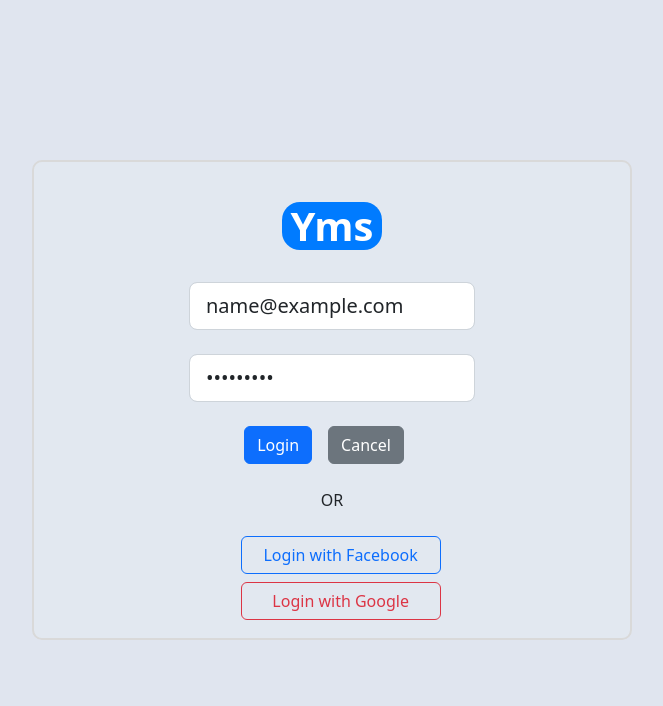
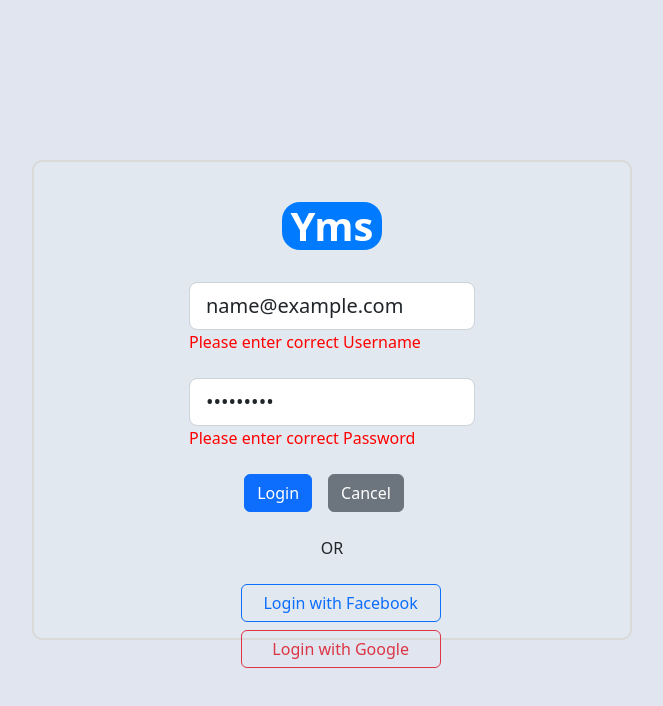
Before and after one commit to HasmatAliYash/react-learning, a React (Create React App) app: page /login in a window 1280 px wide. Both pictures are taken after typing "name@example.com", "Sample123" into the empty fields and a click on the button "Login". Shown: the top 706 px of the page, without its empty margins (308-971 px from the left). Built offline with nearby package versions, Linux system fonts and the light colour scheme; no server answers.

Commit message:
Added code for log-in form validations

```diff
--- a/src/App.css
+++ b/src/App.css
@@ -55,6 +55,11 @@
   margin-left: 30px;
 }
 
+.errorsAllign {
+  text-align: left;
+  color: red;
+}
+
 @media (prefers-reduced-motion: no-preference) {
   .App-logo {
     animation: App-logo-spin infinite 20s linear;
--- a/src/components/LoginComponent.jsx
+++ b/src/components/LoginComponent.jsx
@@ -5,18 +5,20 @@
   const [username, setUsername] = useState("");
   const [password, setPassword] = useState("");
   const navigate = useNavigate();
+  const [errors, setError] = useState({})
 
   const submitForm = (e) => {
     e.preventDefault();
+  setError(validate(username,password));
     isAuthenticate(username, password).then((data) => {
       localStorage.setItem("authenticationTokenName", data.token);
       localStorage.getItem("authenticationTokenName");
-      if (data.token == null) {
+      if (data.token == null || password !== "cityslicka" || username !== "eve.holt@reqres.in") {
         return false;
       } else {
         navigate("/dashboard");
         return true;
-      }
+        }
     });
   };
   return (
@@ -36,7 +38,10 @@
                   placeholder="Enter Username"
                   onChange={(e) => setUsername(e.target.value)}
                 />
+                     {errors.userName && <p className="errorsAllign">{errors.userName}</p>}
+
               </div>
+
               <div className="form-group mb-4">
                 <input
                   name="password"
@@ -46,7 +51,10 @@
                   placeholder="Password"
                   onChange={(e) => setPassword(e.target.value)}
                 />
+                 {errors.userPassword && <p className="errorsAllign">{errors.userPassword}</p>}
               </div>
+
+
               <button type="submit" className="btn btn-primary">
                 Login
               </button>
@@ -103,3 +111,23 @@
       });
   });
 };
+
+export const validate = (userName, userPassword) => {
+
+  let errors ={}
+  if(!userName){
+    errors.userName = "Please enter Username"
+  }else if(userName !== "eve.holt@reqres.in"){
+    errors.userName = "Please enter correct Username"
+  }
+  if(!userPassword){
+    errors.userPassword = "Please enter Password"
+  }else if(userPassword !== "cityslicka"){
+    errors.userPassword = "Please enter correct Password"
+  }
+   errors = {
+    userName: errors.userName,
+    userPassword: errors.userPassword,
+  };
+  return errors;
+}
```
